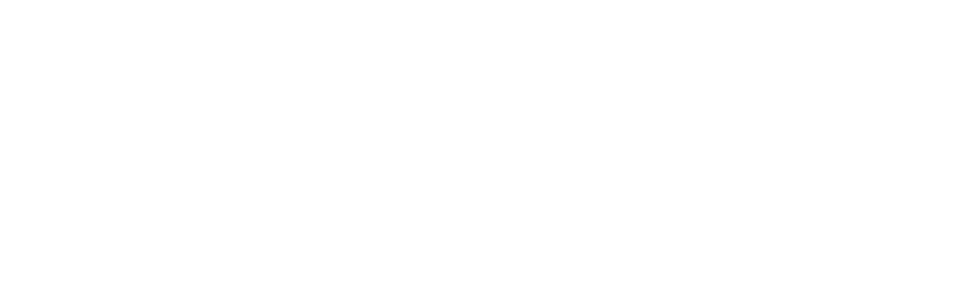
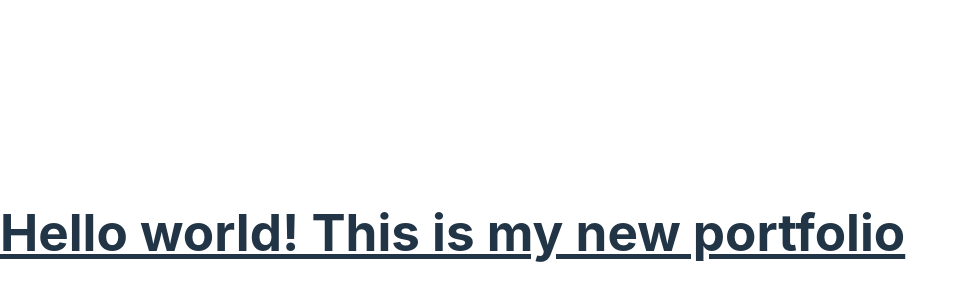
Before and after one commit to rineliniguezsosa/Portafolio, a React (Vite) app: page / in a window 1280 px wide. Shown: the part 168-468 px from the top of the page, without its empty margins (0-969 px from the left). Built offline with nearby package versions, Linux system fonts and the light colour scheme.

Commit message:
[FEAT] Estableci un simple h1 con un mensaje para observar la total funcionalidad de tailwindcss

```diff
--- a/src/App.tsx
+++ b/src/App.tsx
@@ -3,6 +3,9 @@
 function App() {
   return (
     <>
+      <h1 className="text-3xl font-bold underline">
+        Hello world! This is my new portfolio
+      </h1>
     </>
   )
 }
```
